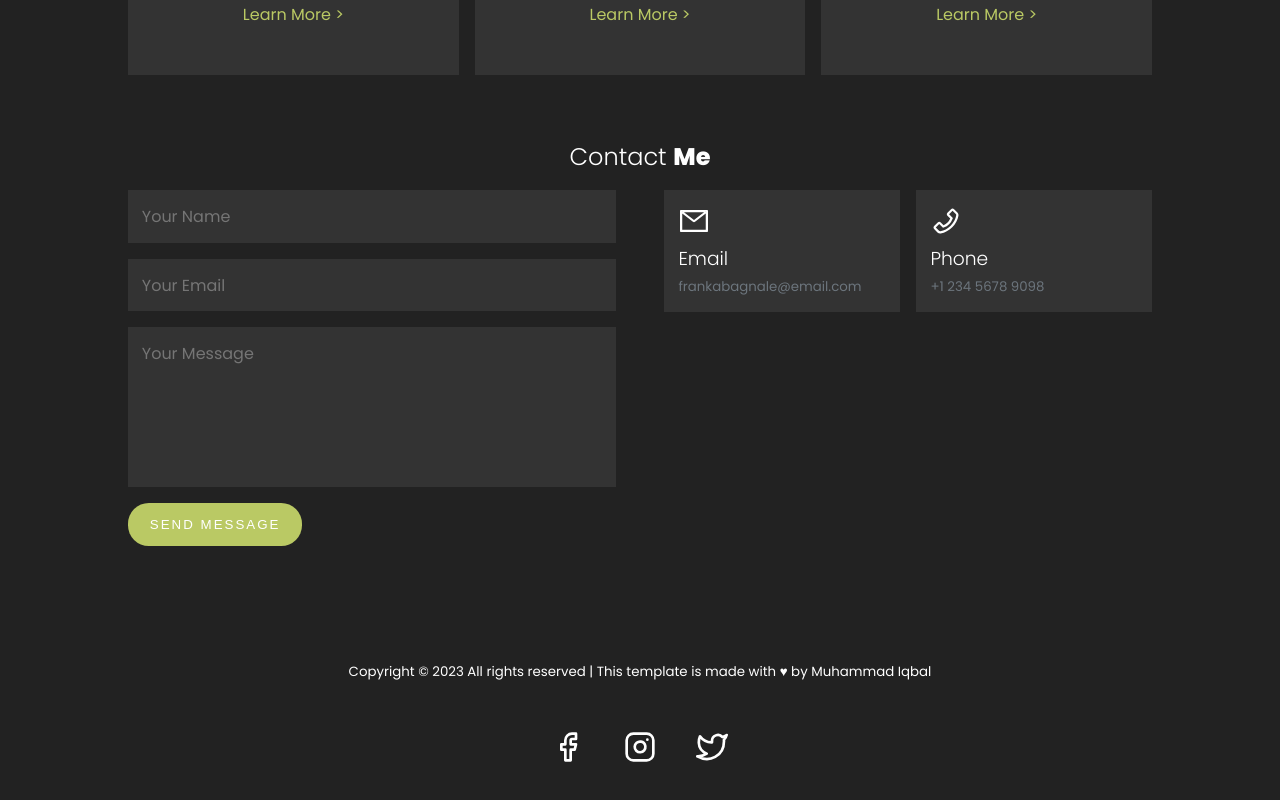
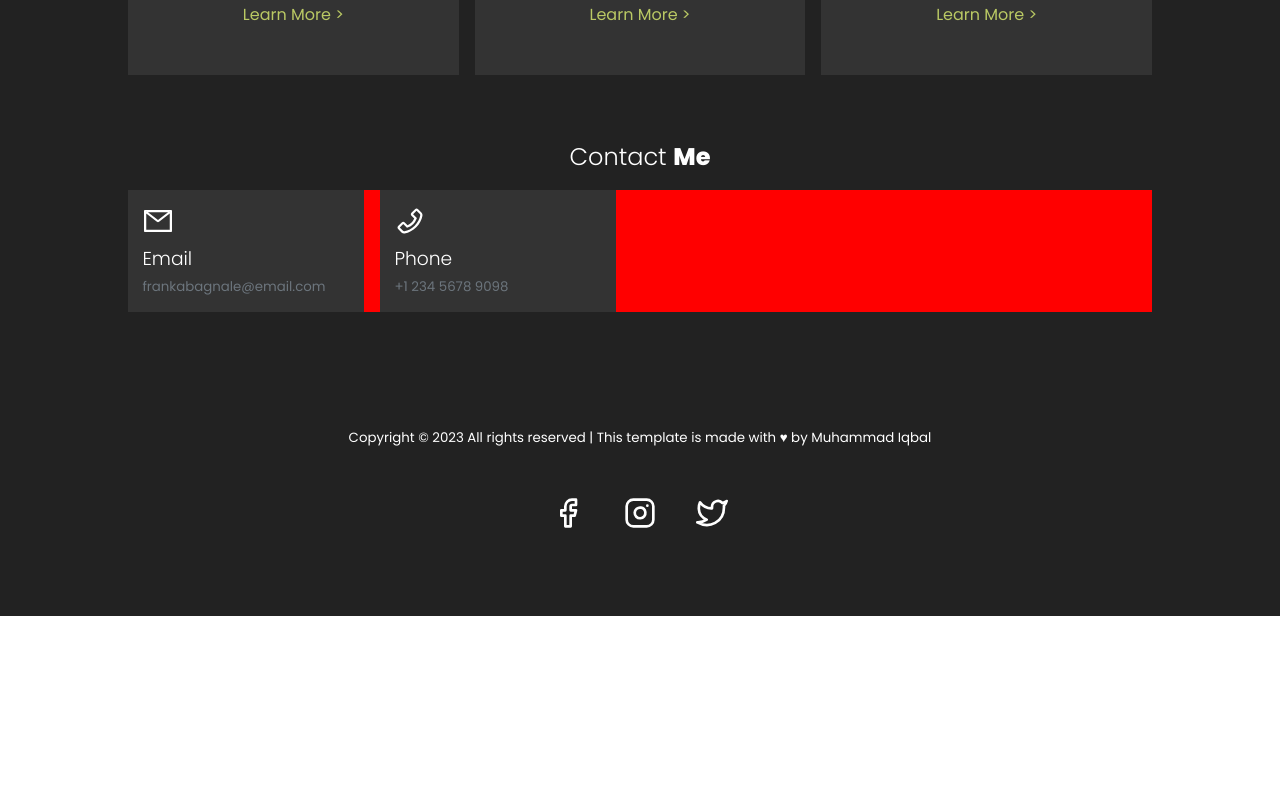
Before and after one commit to hellofromiqbal/portfolio-test2, a React (Create React App) app: page / in a window 1280 px wide. Shown: the part 2241-3041 px from the top of the page. After the commit the page ends 2857 px from the top, so only its background shows below. Built offline with nearby package versions, Linux system fonts and the light colour scheme; the HTML template or start-up script is replaced by a standard one.

Commit message:
fifth commit

```diff
--- a/src/components/contact/Contact.js
+++ b/src/components/contact/Contact.js
@@ -6,20 +6,14 @@ const Contact = () => {
     <section className="contact__container" id="contact">
       <h2>Contact <span>Me</span></h2>
       <div className="contact__content">
-        <form action="">
-          <input name='name' type="text" placeholder='Your Name' autoComplete='off' />
-          <input name='email' type="email" placeholder='Your Email' autoComplete='off' />
-          <textarea name="message" cols="30" placeholder='Your Message'></textarea>
-          <button className="btn btn-primary">SEND MESSAGE</button>
-        </form>
-        <div className="contact__alternative-list">
-          <article className="alternative-card">
-            <AiOutlineMail className='alternative-icon'/>
+        <div className="contact__card-list">
+          <article className="card-item">
+            <AiOutlineMail className='card-icon'/>
             <h3>Email</h3>
             <small>frankabagnale@email.com</small>
           </article>
-          <article className="alternative-card">
-            <AiOutlinePhone className='alternative-icon'/>
+          <article className="card-item">
+            <AiOutlinePhone className='card-icon'/>
             <h3>Phone</h3>
             <small>+1 234 5678 9098</small>
           </article>
--- a/src/components/contact/contact.css
+++ b/src/components/contact/contact.css
@@ -18,6 +18,7 @@
 
 .contact__content {
     display: grid;
+    background: red;
     grid-template-columns: repeat(2, 1fr);
     width: 80%;
     margin: 0 auto;
@@ -50,28 +51,28 @@ form textarea {
     border-radius: 1.3rem;
 }
 
-.contact__alternative-list {
+.contact__card-list {
     display: grid;
     grid-template-columns: repeat(2, 1fr);
     height: max-content;
     gap: 1rem;
 }
 
-.alternative-card {
+.card-item {
     padding: .9rem;
     background: #333;
     color: #fff;
 }
 
-.alternative-icon {
+.card-icon {
     font-size: 2rem;
 }
 
-.alternative-card h3 {
+.card-item h3 {
     font-weight: 300;
 }
 
-.alternative-card small {
+.card-item small {
     color: #6c757d;
 }
 
```
